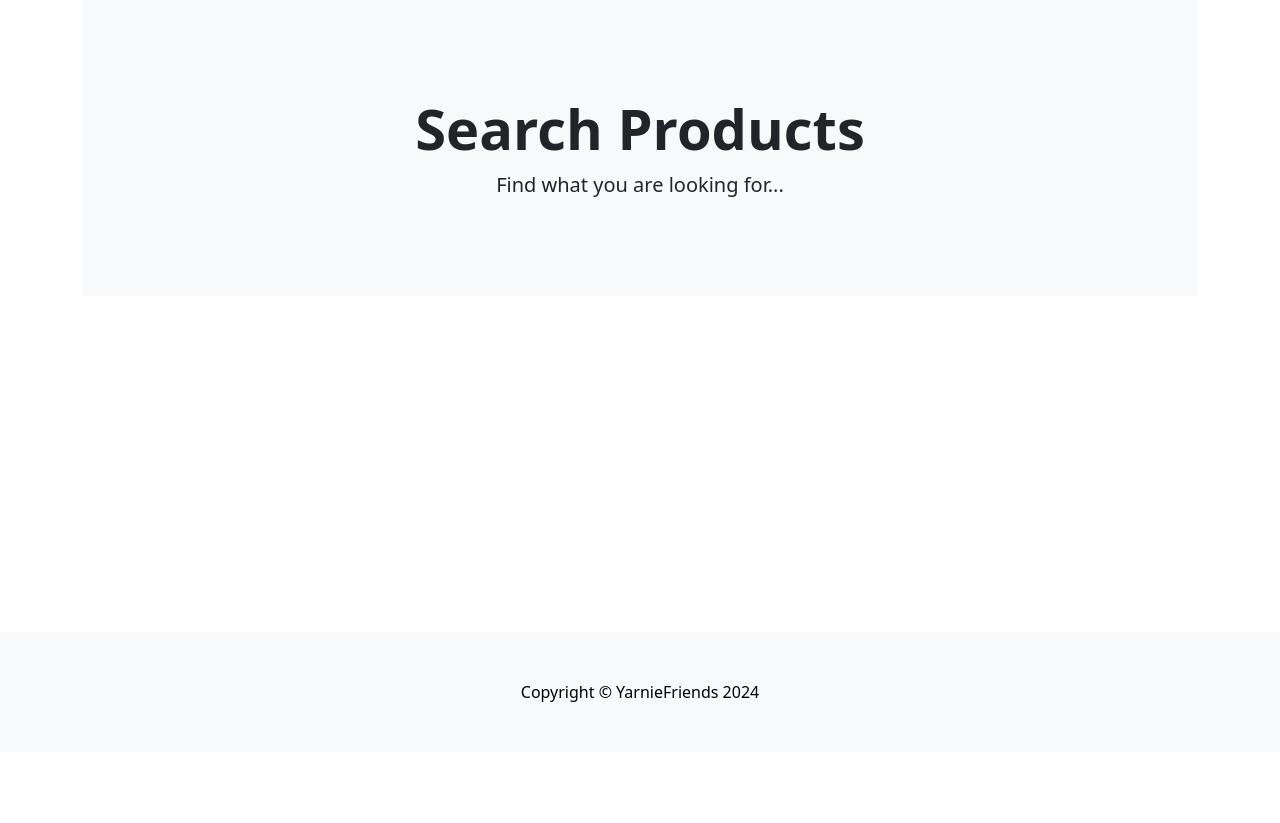
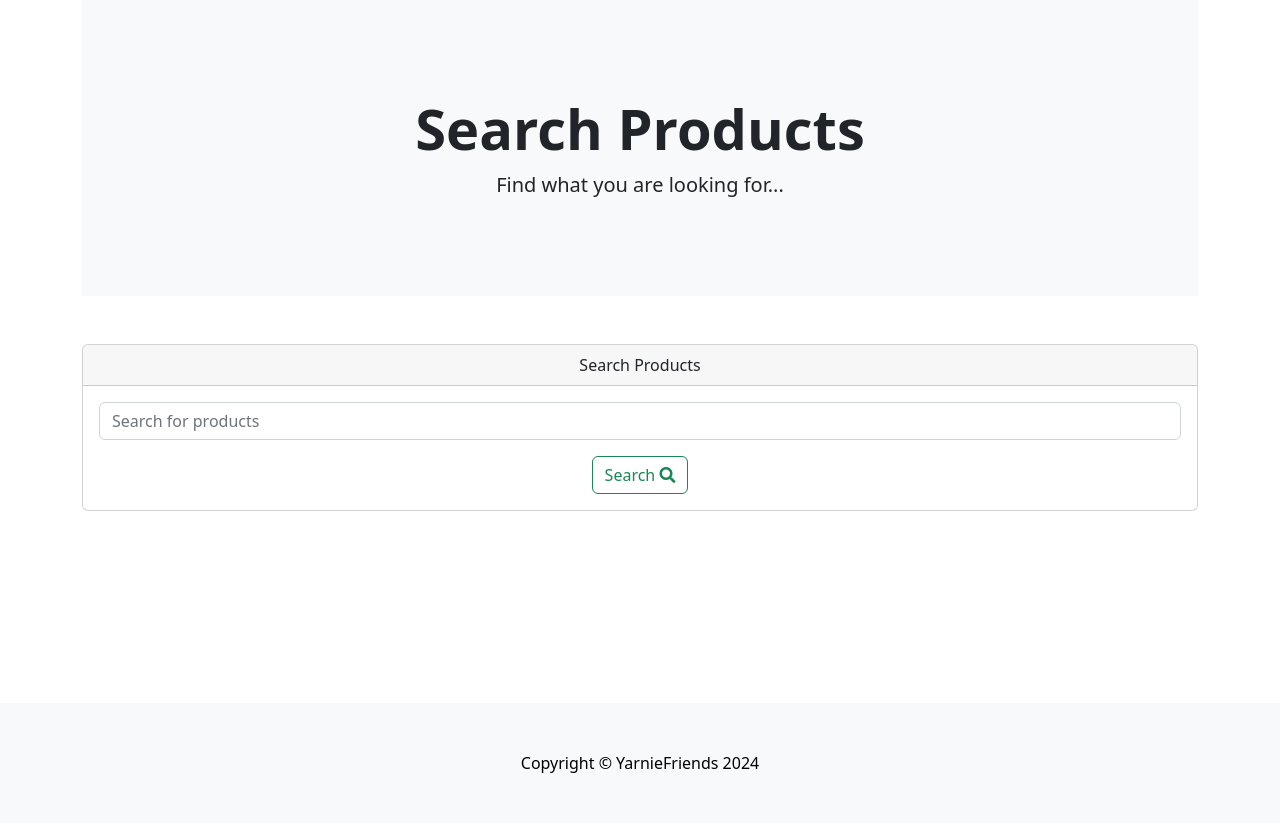
Before and after one commit to julkiea/Django-ecommerce-app, a Django app: page /search/ in a window 1280 px wide. Shown: the part 58-881 px from the top of the page. Before the commit the page ends 760 px from the top, so only its background shows below. Run offline with Django 5.2, Linux system fonts and the light colour scheme; some libraries are stand-ins or nearby versions.

Commit message:
Update search page

```diff
--- a/website/templates/search.html
+++ b/website/templates/search.html
@@ -1,6 +1,8 @@
 {% extends 'base.html' %}
 
 {% block content %}
+
+<!-- Header -->
 <header class="bg-light py-5">
     <div class="container px-4 px-lg-5 my-5">
         <div class="text-center text-dark">
@@ -10,7 +12,87 @@
     </div>
 </header>
 <br><br/>
-<br><br/><br><br/><br><br/><br><br/><br><br/><br><br/>
+
+<!-- Card -->
+<div class="card text-center">
+    <div class="card-header">
+      Search Products
+    </div>
+    <div class="card-body">
+        <form method="POST" action = "{% url 'search' %}">
+            {% csrf_token %}
+            <div class="mb-3">
+
+                <input type="text" class="form-control" placeholder="Search for products" name = "searched">
+              </div>
+
+            <button type = "submit" class= "btn btn-outline-success">Search <i class="fas fa-search"></i></a>
+        </form>
+    </div>
+</div>
+
+<!-- If searched -->
+{% if searched %}
+
+    <section class="py-5">
+        <div class="container px-4 px-lg-5 mt-5">
+            <div class="row gx-4 gx-lg-5 row-cols-2 row-cols-md-3 row-cols-xl-4 justify-content-center">
+    {% for product in searched %}
+    {% if product.is_on_sale %}
+    <div class="col mb-5">
+        <div class="card h-100">
+            <div class="badge bg-dark text-white position-absolute" style="top: 0.5rem; right: 0.5rem">Sale</div>
+            <!-- Product image-->
+            <img class="card-img-top" src="{{ product.image.url }}" alt="..." />
+            <!-- Product details-->
+            <div class="card-body p-4">
+                <div class="text-center">
+                    <!-- Product name-->
+                    <h5 class="fw-bolder">{{ product.name }}</h5>
+                    <!-- Product price-->
+                     <strike>
+                    ${{ product.price }}
+                    </strike>
+                    &nbsp;
+                    ${{ product.sale_price }}
+                </div>
+            </div>
+            <!-- Product actions-->
+            <div class="card-footer p-4 pt-0 border-top-0 bg-transparent">
+                <div class="text-center"><a class="btn btn-outline-dark mt-auto" href="{% url 'product' product.id %}"{{ product.id }}>See details</a></div>
+            </div>
+        </div>
+    </div>
+
+    {% else %}
+
+<div class="col mb-5">
+    <div class="card h-100">
+        <!-- Product image-->
+        <img class="card-img-top" src="{{ product.image.url }}" alt="..." />
+        <!-- Product details-->
+        <div class="card-body p-4">
+            <div class="text-center">
+                <!-- Product name-->
+                <h5 class="fw-bolder">{{ product.name }}</h5>
+                <!-- Product price-->
+                ${{ product.price }}
+            </div>
+        </div>
+        <!-- Product actions-->
+        <div class="card-footer p-4 pt-0 border-top-0 bg-transparent">
+            <div class="text-center"><a class="btn btn-outline-dark mt-auto" href="{% url 'product' product.id %}"{{ product.id }}>See details</a></div>
+        </div>
+    </div>
+</div>
+
+    {% endif %}
+    {% endfor %}
+</section>
+{% endif %}
+
+
+<br><br/><br><br/><br><br/><br><br/>
 
 
 {% endblock %}
```
